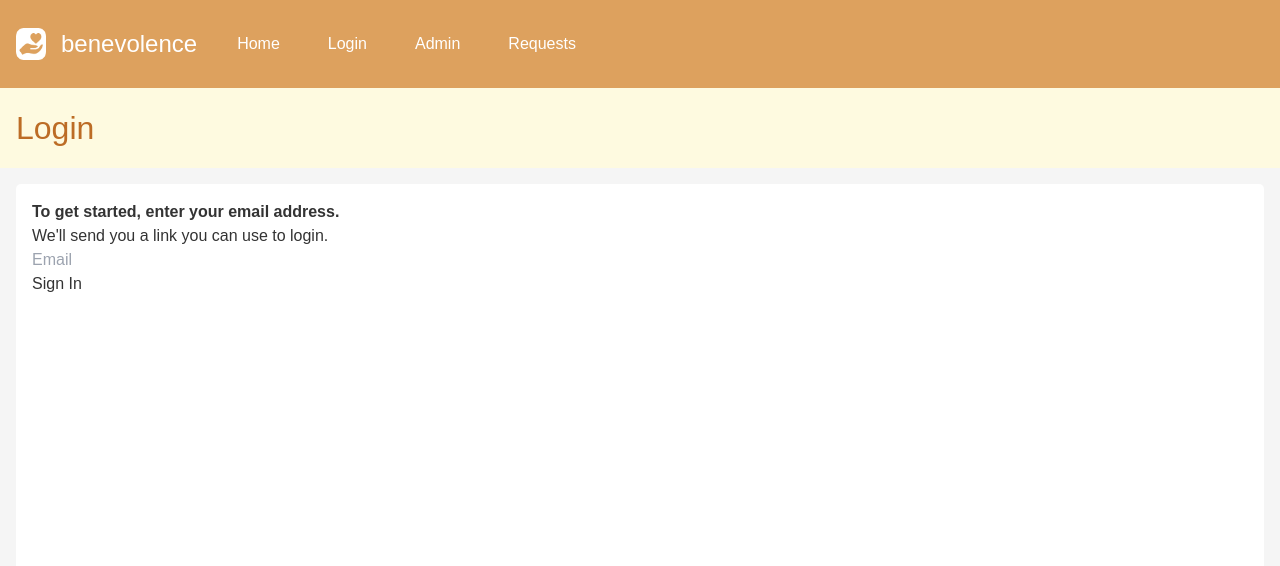
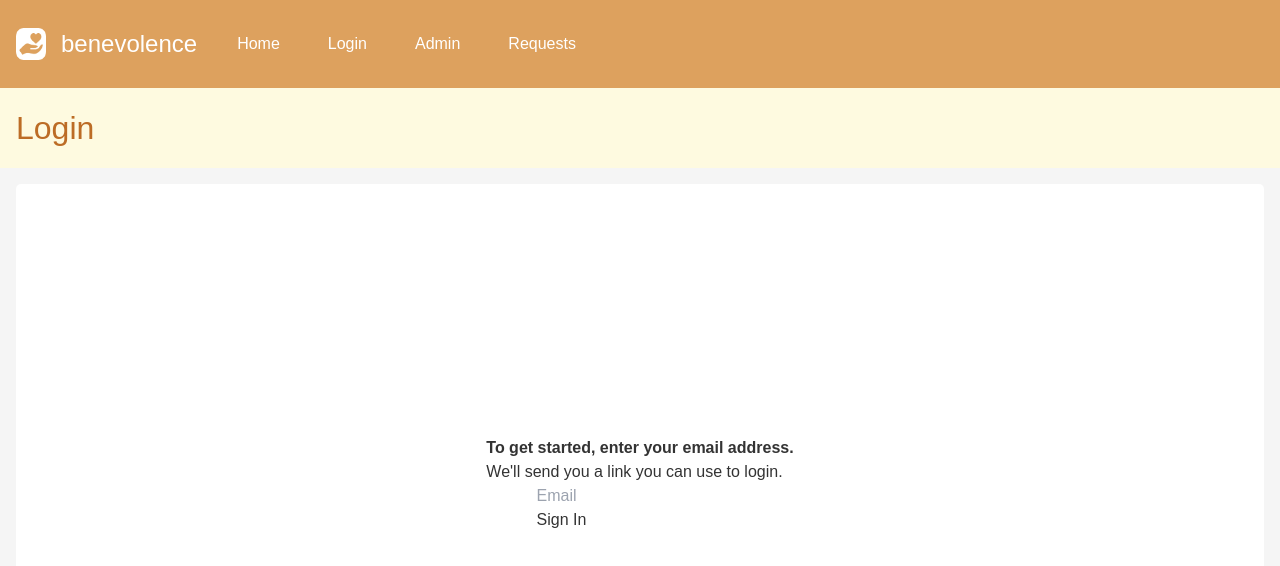
Before and after one commit to hdlane/benevolence-app-client, a React (Vite) app: page /login in a window 1280 px wide. Shown: the top 566 px of the page. Built offline with nearby package versions, Linux system fonts and the light colour scheme.

Commit message:
Center login box on page

```diff
--- a/src/pages/Login/index.tsx
+++ b/src/pages/Login/index.tsx
@@ -45,7 +45,7 @@ function Login() {
     return <>
         <TitleBar title={"Login"} />
         <div className="content">
-            <div>
+            <div className="flex flex-col items-center justify-center h-full">
                 {message ? <span className="p-3 bg-orange-200">{message}</span> : ""}
                 <p><strong>To get started, enter your email address.</strong><br />
                     We'll send you a link you can use to login. </p>
```
